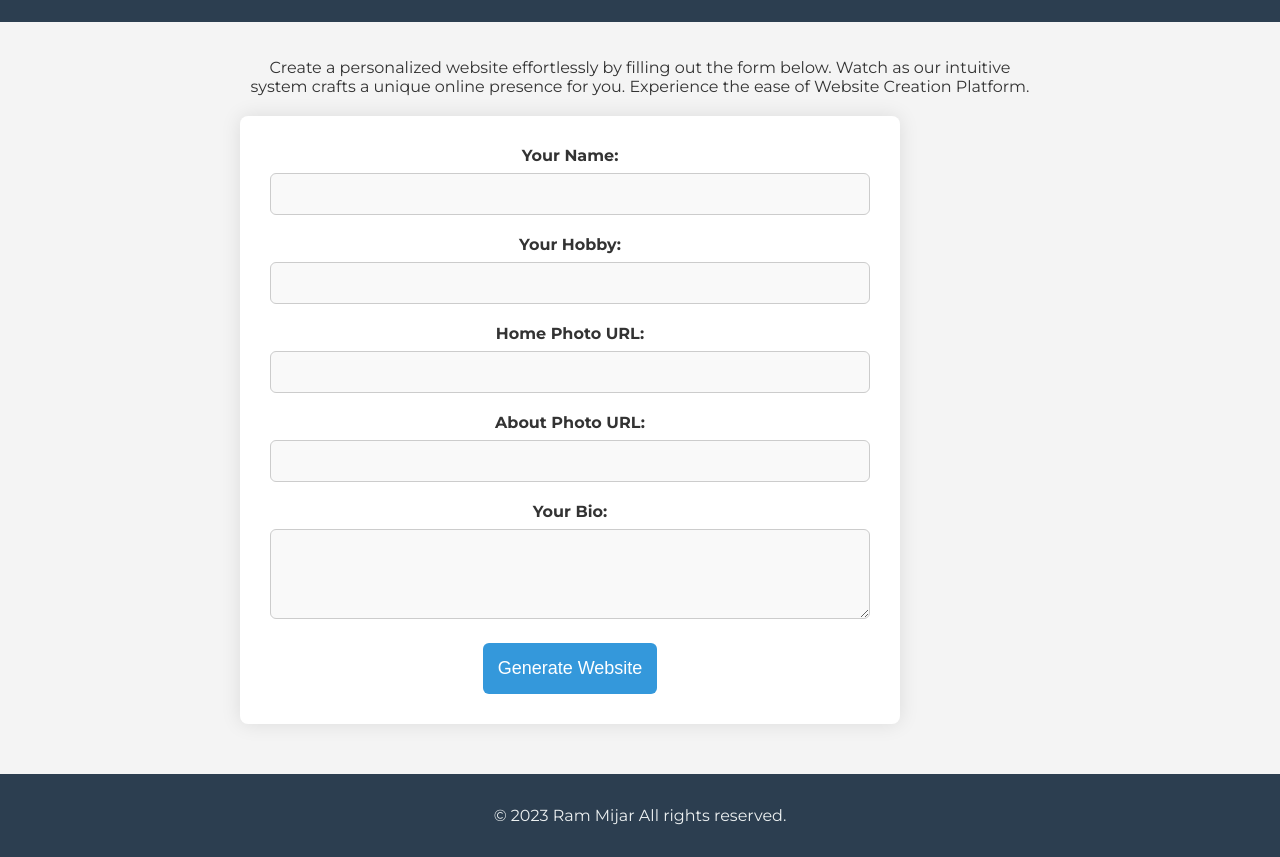
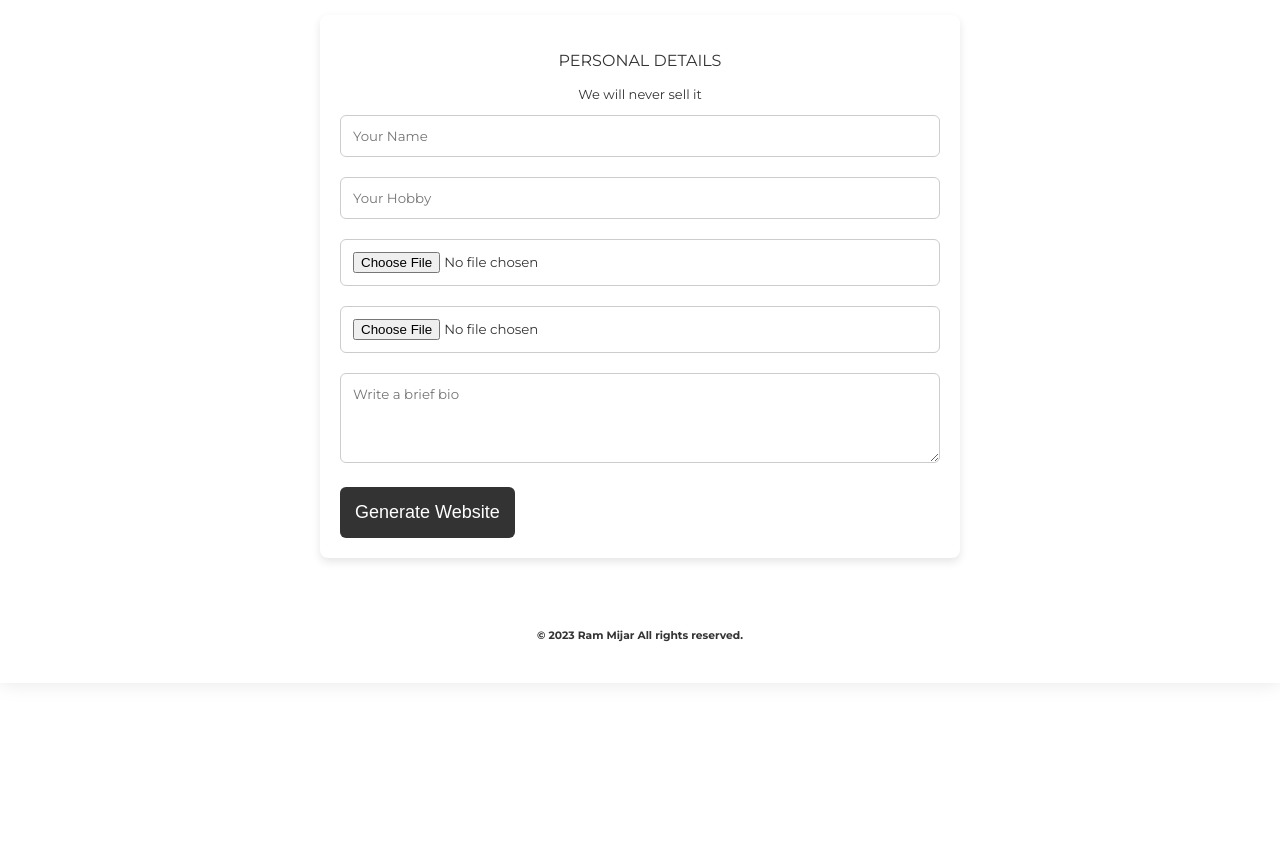
Before and after one commit to Ram2020-art/WebsiteGenerator-, a plain HTML site: page websitegenerator.html in a window 1280 px wide. Shown: the part 92-949 px from the top of the page. After the commit the page ends 800 px from the top, so only its background shows below. Drawn offline with Linux system fonts and the light colour scheme.

Commit message:
Add files via upload

```diff
--- a/generator.js
+++ b/generator.js
@@ -12,15 +12,24 @@ function generateWebsite() {
     // Get values from the form inputs
     var name = document.getElementById('name').value;
     var hobby = document.getElementById('hobby').value;
-    var homePhotoUrl = document.getElementById('homePhotoUrl').value;
-    var aboutPhotoUrl = document.getElementById('aboutPhotoUrl').value;
-    var bio = document.getElementById('bio').value;
+
+    var homePhotoFileInput = document.getElementById('homePhotoUrl');
+var homePhotoUrl = homePhotoFileInput.files.length > 0 ? URL.createObjectURL(homePhotoFileInput.files[0]) : '';
+
+
+    // Updated variable names for about picture
+    var aboutPhotoFileInput = document.getElementById('aboutPhotoUrl');
 
     // Simulate a delay for demonstration purposes (remove this in production)
     setTimeout(function () {
+        // Updated variable name for about picture
+        var aboutPhotoUrl = aboutPhotoFileInput.files.length > 0 ? URL.createObjectURL(aboutPhotoFileInput.files[0]) : '';
+
+        // Get bio from the textarea
+        var bio = document.getElementById('bio').value;
+
         // Construct the website content using the entered data
         var websiteContent = `
-
 
         <!DOCTYPE html>
         <html lang="en">
@@ -98,14 +107,17 @@ function generateWebsite() {
             </nav>
         </header>
 
+<break;> <break;> <break;> <break;>
         <!--==================== MAIN ====================-->
         <main class="main">
             <!--==================== HOME ====================-->
             <section class="home section" id="home">
                 <div class="home_container container grid">
                     <div class="home_img">
-                    <img src="${homePhotoUrl}" alt="Home Photo">
-                </div>
+    <img src="${homePhotoUrl}" alt="Home Photo">
+</div>
+
+
 
                     </div>
 
--- a/website.css
+++ b/website.css
@@ -1434,6 +1434,18 @@ img {
       height: 440px;
     }
 
+
+body {
+    background-color: #fff; /* Change to white background */
+    box-shadow: 0 0 20px rgba(0, 0, 0, 0.1); /* Add shadow effect */
+}
+
+form {
+    background-color: #fff; /* Change to white background */
+    box-shadow: 0 0 20px rgba(0, 0, 0, 0.1); /* Add shadow effect */
+}
+
+
     .nav_toogle{
       visibility: hidden;
     }
--- a/websitegenerator.html
+++ b/websitegenerator.html
@@ -3,60 +3,55 @@
 <head>
     <meta charset="UTF-8">
     <meta name="viewport" content="width=device-width, initial-scale=1.0">
-    <title>Website Creation Platform</title>
+    <title>Personal Page</title>
     <style>
         body {
             font-family: 'Montserrat', sans-serif;
             margin: 0;
             padding: 0;
-            background-color: #f4f4f4;
+            background-color: #fff;
             color: #333;
             display: flex;
             flex-direction: column;
             align-items: center;
+            box-shadow: 0 0 20px rgba(0, 0, 0, 0.1);
         }
+
         header, footer {
-            background-color: #2c3e50;
-            color: #ecf0f1;
+            background-color: #fff;
+            color: #333;
             text-align: center;
             padding: 1em;
             width: 100%;
         }
+
         section {
             max-width: 800px;
             margin: 20px;
             text-align: center;
+            background-color: #fff;
+            padding: 30px;
+            border-radius: 8px;
+            box-shadow: 0 0 20px rgba(0, 0, 0, 0.1);
         }
+
         nav {
-            background-color: #34495e;
-            color: #ecf0f1;
+            background-color: #fff;
+            color: #333;
             padding: 0.5em;
             width: 100%;
         }
-        nav ul {
-            list-style: none;
-            margin: 0;
-            padding: 0;
-            display: flex;
-            justify-content: center;
-        }
-        nav li {
-            margin: 0 15px;
-        }
+
         form {
             max-width: 600px;
             width: 80%;
-            padding: 30px;
             background-color: #fff;
+            padding: 20px;
             border-radius: 8px;
-            box-shadow: 0 0 20px rgba(0, 0, 0, 0.1);
+            box-shadow: 0 4px 8px rgba(0, 0, 0, 0.1);
             margin-top: 20px;
         }
-        label {
-            display: block;
-            margin-bottom: 8px;
-            font-weight: bold;
-        }
+
         input,
         textarea {
             width: 100%;
@@ -65,17 +60,13 @@
             box-sizing: border-box;
             border: 1px solid #ccc;
             border-radius: 6px;
-            background-color: #f9f9f9;
+            background-color: #fff;
             transition: border-color 0.3s;
             font-family: 'Montserrat', sans-serif;
         }
-        input:focus,
-        textarea:focus {
-            outline: none;
-            border-color: #3498db;
-        }
+
         button {
-            background-color: #3498db;
+            background-color: #333;
             color: #fff;
             padding: 15px;
             border: none;
@@ -84,9 +75,11 @@
             font-size: 18px;
             transition: background-color 0.3s;
         }
+
         button:hover {
-            background-color: #2980b9;
+            background-color: #555;
         }
+
         #generatedWebsite {
             margin-top: 30px;
             text-align: left;
@@ -96,42 +89,31 @@
     <script src="generator.js" defer></script>
 </head>
 <body>
-    <header>
-        <h1>Website Creation Platform</h1>
-    </header>
+
+
+    <h5><p style="text-align:center;">Ready to Showcase Your Work? Create Your Personal Page Now!</p></h5>
 
 
 
-    <section>
-        <p>Create a personalized website effortlessly by filling out the form below. Watch as our intuitive system crafts a unique online presence for you. Experience the ease of Website Creation Platform.</p>
+    <form id="websiteForm">
 
-        <form id="websiteForm">
-            <label for="name">Your Name:</label>
-            <input type="text" id="name" name="name" required>
+        <p style="text-align:center;">PERSONAL DETAILS</p>
+<p style="text-align:center; font-size:small;">We will never sell it</p>
 
-            <label for="hobby">Your Hobby:</label>
-            <input type="text" id="hobby" name="hobby" required>
+        <input type="text" id="name" name="name" placeholder="Your Name" required>
+        <input type="text" id="hobby" name="hobby" placeholder="Your Hobby" required>
+        <input type="file" accept="image/*" id="homePhotoUrl" name="homePhotoUrl" required>
+        <input type="file" accept="image/*" id="aboutPhotoUrl" name="aboutPhotoUrl" required>
+        <textarea id="bio" name="bio" rows="4" placeholder="Write a brief bio" required></textarea>
+        <button type="button" onclick="generateWebsite()">Generate Website</button>
+    </form>
 
-            <label for="homePhotoUrl">Home Photo URL:</label>
-            <input type="text" id="homePhotoUrl" name="homePhotoUrl" required>
+    <div id="generatedWebsite"></div>
 
-            <label for="aboutPhotoUrl">About Photo URL:</label>
-            <input type="text" id="aboutPhotoUrl" name="aboutPhotoUrl" required>
-
-            <label for="bio">Your Bio:</label>
-            <textarea id="bio" name="bio" rows="4" required></textarea>
-
-            <button type="button" onclick="generateWebsite()">Generate Website</button>
-        </form>
-
-        <div id="generatedWebsite"></div>
-    </section>
-
-<script data-name="BMC-Widget" data-cfasync="false" src="https://cdnjs.buymeacoffee.com/1.0.0/widget.prod.min.js" data-id="ramijar2020" data-description="Support me on Buy me a coffee!" data-message="" data-color="#FF813F" data-position="Right" data-x_margin="18" data-y_margin="18"></script>
-
+    <script data-name="BMC-Widget" data-cfasync="false" src="https://cdnjs.buymeacoffee.com/1.0.0/widget.prod.min.js" data-id="ramijar2020" data-description="Support me on Buy me a coffee!" data-message="" data-color="#FF813F" data-position="Right" data-x_margin="18" data-y_margin="18"></script>
 
     <footer>
-        <p>&copy; 2023 Ram Mijar All rights reserved.</p>
+        <h6><p>&copy; 2023 Ram Mijar All rights reserved.</p></h6>
     </footer>
 </body>
 </html>
```
